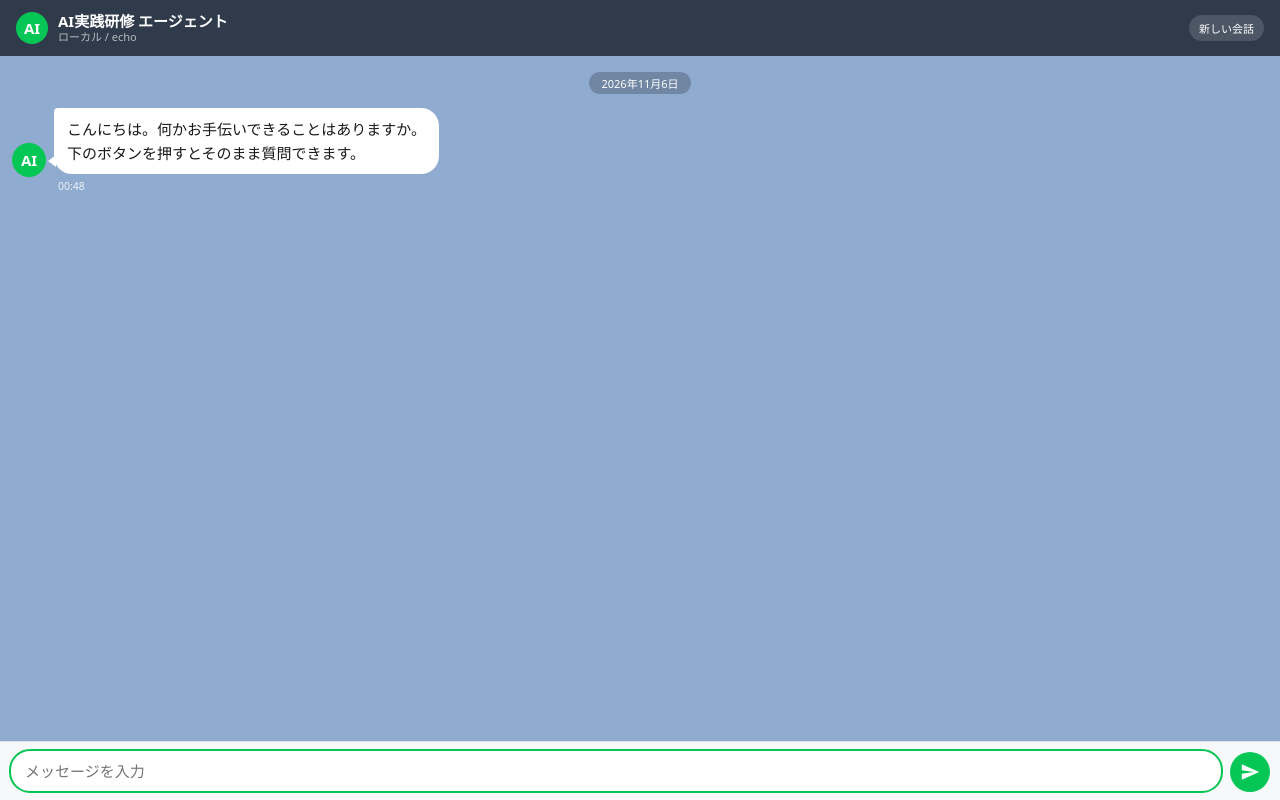
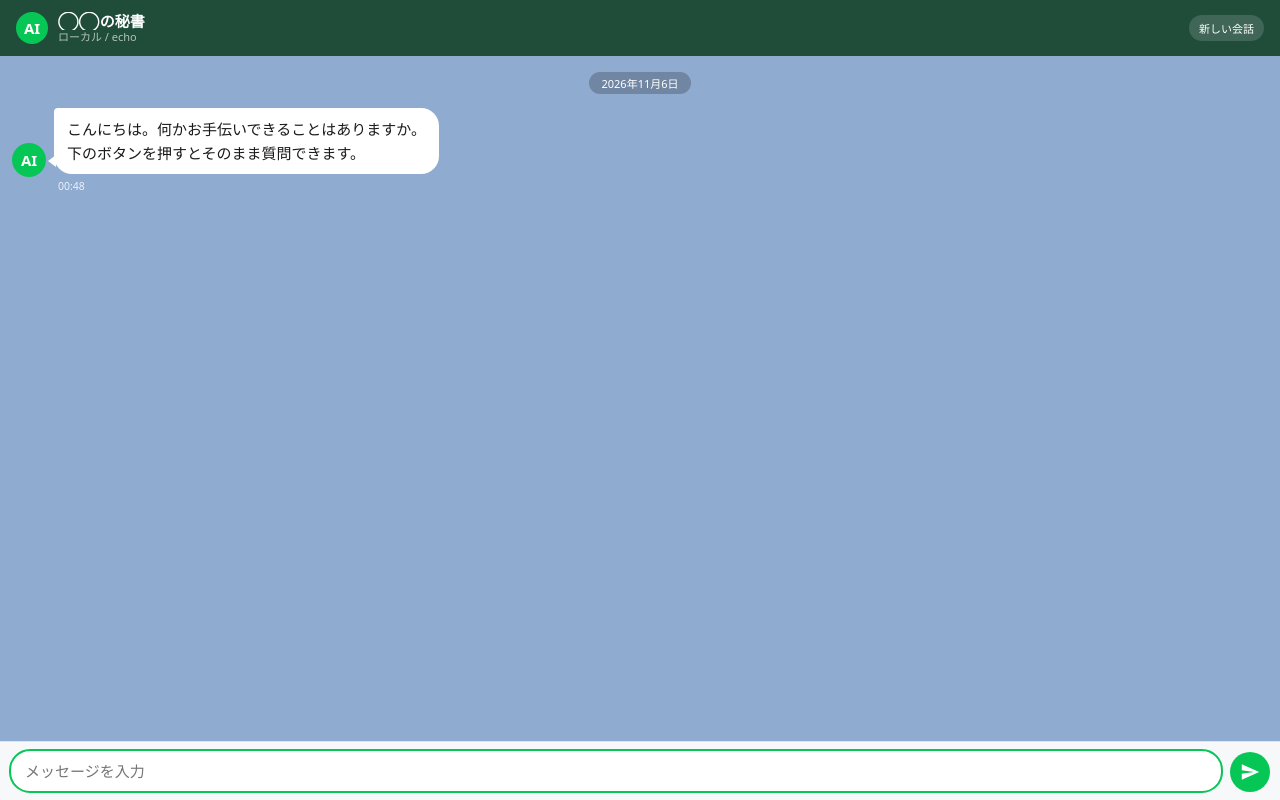
Before and after one commit to 7333asahina/reskilling-agent, a plain HTML site: page app/web/index.html in a window 1280 px wide. Drawn offline with Linux system fonts and the light colour scheme; no server answers.

Commit message:
index　pushもれ

```diff
--- a/app/web/index.html
+++ b/app/web/index.html
@@ -12,7 +12,7 @@
        色は :root の変数を変えれば全体が変わる。ここが「自分の UI にする」入口。
        ----------------------------------------------------------------- */
     :root {
-      --header:      #2f3a4a;   /* 上のバー */
+      --header:      #1f4d3a;   /* 上のバー */
       --header-fg:   #ffffff;
       --room:        #8fabd0;   /* 会話の背景 */
       --bubble-me:   #8de055;   /* 自分の吹き出し */
@@ -30,7 +30,7 @@
     }
     @media (prefers-color-scheme: dark) {
       :root {
-        --header:      #171a1f;
+        --header:      #1f4d3a;
         --room:        #1e2530;
         --bubble-me:   #6fbb43;
         --bubble-me-fg:#0d1607;
@@ -217,7 +217,7 @@
   <header>
     <div class="icon">AI</div>
     <div class="head-text">
-      <div class="name">AI実践研修 エージェント</div>
+      <div class="name">◯◯の秘書</div>
       <div class="desc" id="subtitle">ローカル / echo</div>
     </div>
     <div class="head-right">
```
